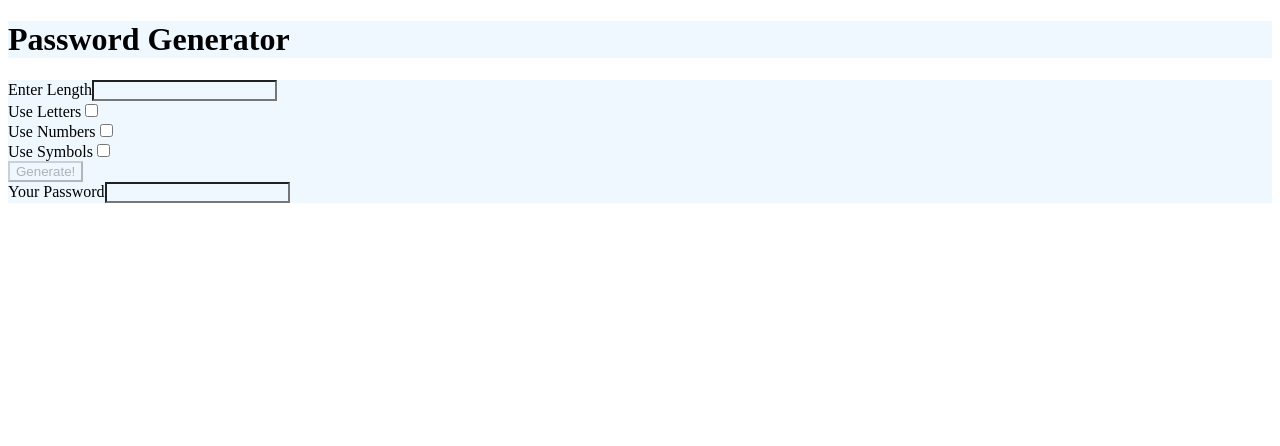
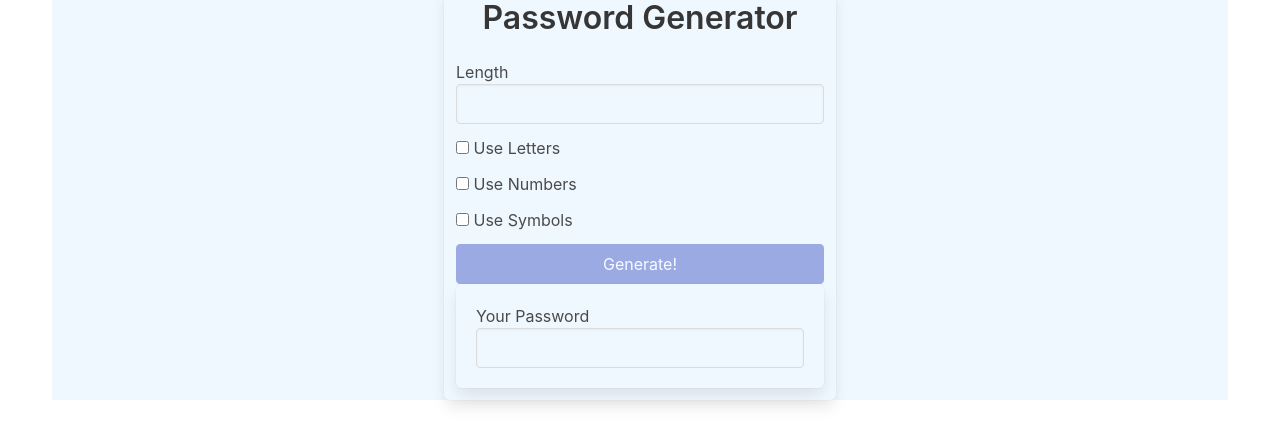
Before and after one commit to milanzec/pw, an Angular app: page / in a window 1280 px wide. Shown: the top 446 px of the page. Built offline with nearby package versions, Linux system fonts and the light colour scheme.

Commit message:
bulma html replaced

```diff
--- a/package.json
+++ b/package.json
@@ -18,6 +18,7 @@
     "@angular/platform-browser": "^16.1.0",
     "@angular/platform-browser-dynamic": "^16.1.0",
     "@angular/router": "^16.1.0",
+    "bulma": "^0.9.4",
     "rxjs": "~7.8.0",
     "tslib": "^2.3.0",
     "zone.js": "~0.13.0"
--- a/src/app/app.component.html
+++ b/src/app/app.component.html
@@ -1,33 +1,50 @@
-<h1>Password Generator</h1>
+<div class="container">
+  <div class="columns is-centered">
+    <div class="box column is-one-third">
+      <h1 class="title has-text-centered">Password Generator</h1>
 
-
-<div>
-  <label>Enter Length</label>
-  <input (input)="onChangeLength($any($event.target).value)" />
-
+      <div class="field">
+        <label>Length</label>
+        <input class="input" (input)="onChangeLength($any($event.target).value)" />
       </div>
 
-<div>
-  <label>Use Letters</label>
+      <div class="field">
+        <div class="control">
+          <label class="checkbox">
             <input (change)="onChangeUseLetters()" type="checkbox" />
+            Use Letters
+          </label>
+        </div>
       </div>
 
-<div>
-  <label>Use Numbers</label>
+      <div class="field">
+        <div class="control">
+          <label class="checkbox">
             <input (change)="onChangeUseNumbers()" type="checkbox" />
+            Use Numbers
+          </label>
+        </div>
       </div>
 
-<div>
-  <label>Use Symbols</label>
+      <div class="field">
+        <div class="control">
+          <label class="checkbox">
             <input (change)="onChangeUseSymbols()" type="checkbox" />
+            Use Symbols
+          </label>
+        </div>
       </div>
 
-<div>
-  <button [disabled]="!(length&& (includeLetters||includeNumbers||includeSymbols))"
-    (click)="onButtonClick()">Generate!</button>
+      <button [disabled]="
+          !(length && (includeLetters || includeSymbols || includeNumbers))
+        " (click)="onButtonClick()" class="button is-link is-fullwidth">
+        Generate!
+      </button>
+
+      <div class="box">
+        <label>Your Password</label>
+        <input class="input" [value]="password" />
       </div>
-
-<div>
-  <label>Your Password</label>
-  <input [value]="password" />
     </div>
+  </div>
+</div>
--- a/src/app/app.component.ts
+++ b/src/app/app.component.ts
@@ -53,8 +53,8 @@
 
     let generatedPassword = ''
     for (let i = 0; i < this.length; i++) {
-      const index = Math.floor(Math.random() * validChars.length)
-       generatedPassword += validChars[index]
+      const index = Math.floor(Math.random() * validChars.length);
+      generatedPassword += validChars[index]
     }
 
     this.password = generatedPassword;
--- a/src/styles.css
+++ b/src/styles.css
@@ -1 +1,2 @@
 /* You can add global styles to this file, and also import other style files */
+@import 'bulma/css/bulma.css'
```
Also changed, not shown: 1 other file (tests, documents, lock files or other folders). Lines whose indentation alone changed are shown as unchanged.
